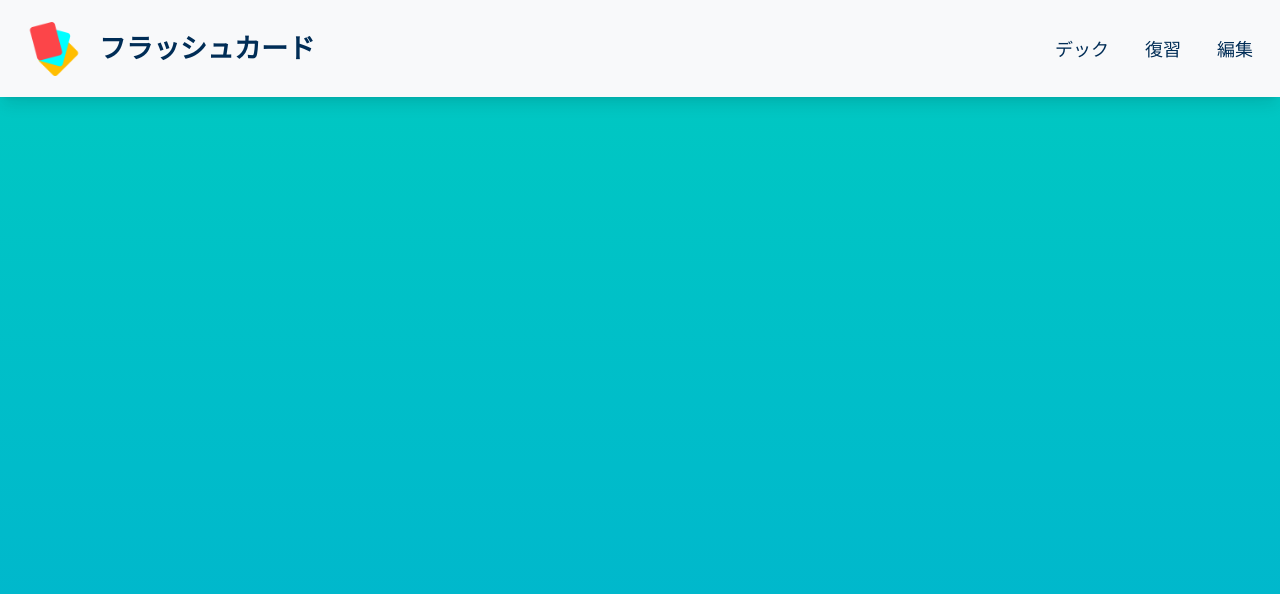
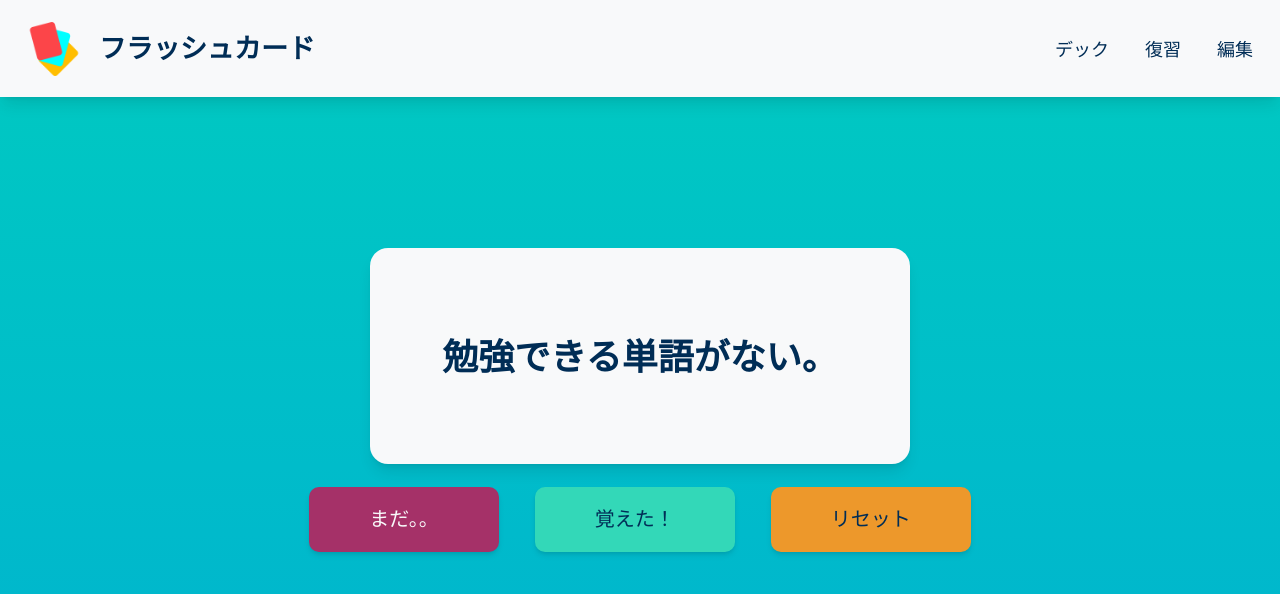
Before and after one commit to kebin20/english-flashcards-app, a React (Vite) app: page /all-cards in a window 1280 px wide. Before the commit this address had no page. Shown: the top 594 px of the page. Built offline with nearby package versions, Linux system fonts and the light colour scheme; a web font is replaced by a local one.

Commit message:
feat: added component for revising all vocabs

```diff
--- a/src/App.tsx
+++ b/src/App.tsx
@@ -5,13 +5,15 @@ import WelcomePage from './pages/WelcomePage';
 import MenuPage from './pages/MenuPage';
 import EditDeckPage from './pages/EditDeckPage';
 import RevisePage from './pages/RevisePage';
-import AllCards from './pages/Sets/AllCards';
+import AllCardsPage from './pages/AllCardsPage';
 import SetOne from './pages/Sets/SetOne';
 
 import deckData from './flashcard-data';
+import { CardsContentType } from './interfaces';
 
 function App() {
   const [deck, setDeck] = useState([...deckData]);
+  const [allCards, setAllCards] = useState<CardsContentType[]>([]);
   const [vocabData, setVocabData] = useState([]);
 
   /* Fetching vocabs & deck function (USING localStorage)*/
@@ -31,6 +33,16 @@ function App() {
     localStorage.setItem('storedDeck', JSON.stringify(deck));
   }, [vocabData, deck]);
 
+  // Obtain all of the cards arrays, join them and flatten it
+  useEffect(() => {
+    const decksArr = [];
+    for (let i = 0; i < deckData.length; i++) {
+      decksArr.push(deckData[i].cards);
+    }
+    const flattenedDecksArr = decksArr.flat();
+    setAllCards(flattenedDecksArr);
+  }, []);
+
   function handleVocabData(newVocabData: React.SetStateAction<never[]>) {
     setVocabData(newVocabData);
   }
@@ -48,16 +60,16 @@ function App() {
         <Routes>
           <Route path="/" element={<WelcomePage />} />
           <Route path="/menu" element={<MenuPage />} />
-          {/* <Route
+          <Route
             path="/all-cards"
             element={
-              <AllCards
+              <AllCardsPage
                 onPassVocabDataUp={handleVocabData}
-                deckData={deck}
+                allCards={allCards}
                 vocabData={vocabData}
               />
             }
-          /> */}
+          />
           <Route
             path="/set-one"
             element={
--- /dev/null
+++ b/src/pages/AllCardsPage.tsx
@@ -0,0 +1,183 @@
+import React, { useState, useEffect } from 'react';
+import Container from '../UI/Container';
+import Flashcard from '../components/Flashcard';
+import { ReviseButton, LearntButton, ResetButton } from '../UI/Buttons/Buttons';
+import { ArrowForward, ArrowBack } from '../UI/Buttons/ArrowButtons';
+
+import { FlashcardProps, CardsContentType } from '../interfaces';
+
+import styled from 'styled-components';
+
+const ButtonContainer = styled.div`
+  display: flex;
+  gap: 2em;
+
+  @media only screen and (max-width: 600px) {
+    flex-direction: column;
+    gap: 0.9em;
+  }
+`;
+
+const FlashcardContainer = styled.div`
+  display: flex;
+  align-items: center;
+  gap: 0.5em;
+`;
+
+const FinishTitle = styled.h1`
+  padding: 2em;
+  border-radius: var(--round);
+  border: transparent;
+  background-color: var(--clr-white);
+  box-shadow: var(--lg-shadow);
+  text-align: center;
+`;
+
+function FlashcardScreen({
+  allCards,
+  onPassVocabDataUp,
+  vocabData,
+}: {
+  allCards: FlashcardProps;
+  onPassVocabDataUp: any;
+  vocabData: CardsContentType[];
+}) {
+  const [cardDeck, setCardDeck] = useState(allCards);
+  const [cardIndex, setCardIndex] = useState(0);
+  const [isFlipped, setIsFlipped] = useState(false);
+  const [vocabToLearn, setVocabToLearn] =
+    useState<CardsContentType[]>(vocabData);
+
+  console.log(cardDeck);
+
+  useEffect(() => {
+    const storedCardDeck = JSON.parse(localStorage.getItem('cardDeck') || '[]');
+    if (storedCardDeck.length > 0) {
+      setCardDeck(storedCardDeck);
+    }
+  }, []);
+
+  //Vocab navigation
+  function goForward() {
+    setCardIndex((prevIndex) =>
+      prevIndex >= cardDeck.length - 1 ? 0 : prevIndex + 1
+    );
+  }
+
+  function goBack() {
+    setCardIndex((prevIndex) =>
+      prevIndex <= 0 ? cardDeck.length - 1 : prevIndex - 1
+    );
+  }
+
+  //Vocab navigation with arrow keys
+  useEffect(() => {
+    function handleKeyDown(event: { code: string }) {
+      if (event.code === 'ArrowLeft') {
+        // Handle left arrow key press
+        goBack();
+      } else if (event.code === 'ArrowRight') {
+        // Handle right arrow key press
+        goForward();
+      } else if (event.code === 'ArrowUp' || event.code === 'ArrowDown') {
+        flipCard();
+      }
+    }
+    document.addEventListener('keydown', handleKeyDown);
+
+    return () => {
+      document.removeEventListener('keydown', handleKeyDown);
+    };
+  }, [cardDeck, goForward, goBack]);
+
+  // Main button functions
+
+  function vocabLearnt() {
+    setCardDeck((prevCardDeck) =>
+      //underscore is used since we don't need the current element
+      prevCardDeck.filter((_: any, index: number) => index !== cardIndex)
+    );
+    // Update cardIndex if it is pointing to an index that is out of range after removing cards
+    setCardIndex((prevIndex) =>
+      prevIndex >= cardDeck.length - 1 ? 0 : prevIndex
+    );
+    localStorage.setItem(
+      'cardDeck',
+      JSON.stringify(
+        cardDeck.filter((_: any, index: number) => index !== cardIndex)
+      )
+    );
+  }
+
+  function reviseVocab() {
+    const newDeck: any[] = cardDeck.filter(
+      (_: any, index: number) => index !== cardIndex
+    );
+    const removedVocabArrItem = cardDeck[cardIndex];
+    const vocabToLearnArr = [...vocabToLearn, removedVocabArrItem];
+
+    setCardIndex((prevIndex) =>
+      prevIndex >= cardDeck.length - 1 ? 0 : prevIndex
+    );
+    setCardDeck(newDeck);
+    setVocabToLearn(vocabToLearnArr);
+  }
+
+  useEffect(() => {
+    onPassVocabDataUp(vocabToLearn);
+  }, [vocabToLearn]);
+
+  function reset() {
+    localStorage.removeItem('cardDeck');
+    setCardDeck(cards);
+    setCardIndex(0);
+    setIsFlipped(false);
+    setVocabToLearn([]);
+  }
+
+  function flipCard() {
+    setIsFlipped((prevFlip) => !prevFlip);
+  }
+
+  return (
+    <>
+      <Container>
+        {cardDeck.length !== 0 && (
+          <>
+            <FlashcardContainer>
+              <ArrowBack onClick={goBack} />
+              <Flashcard
+                currentCard={cardDeck[cardIndex]}
+                onFlip={flipCard}
+                isFlipped={isFlipped}
+                setNumber={0}
+                cards={[]}
+                id={''}
+              />
+              <ArrowForward onClick={goForward} />
+            </FlashcardContainer>
+            <p>
+              {cardIndex + 1}/{cardDeck.length}
+            </p>
+          </>
+        )}
+        {cardDeck.length === 0 && (
+          <FinishTitle>勉強できる単語がない。</FinishTitle>
+        )}
+        <ButtonContainer>
+          <ReviseButton onClick={reviseVocab} to={''}>
+            まだ。。
+          </ReviseButton>
+          <LearntButton onClick={vocabLearnt} to={''}>
+            覚えた！
+          </LearntButton>
+          <ResetButton onClick={reset} to={''}>
+            リセット
+          </ResetButton>
+        </ButtonContainer>
+      </Container>
+    </>
+  );
+}
+
+export default FlashcardScreen;
```
Also changed, not shown: src/pages/Sets/AllCards.tsx (deleted, +0 -23 lines).
